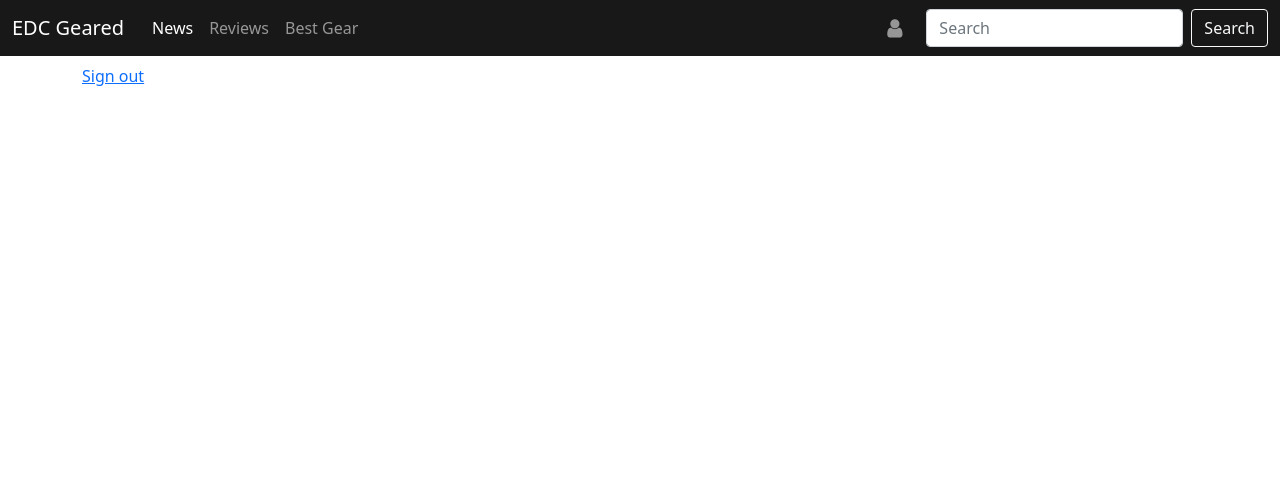
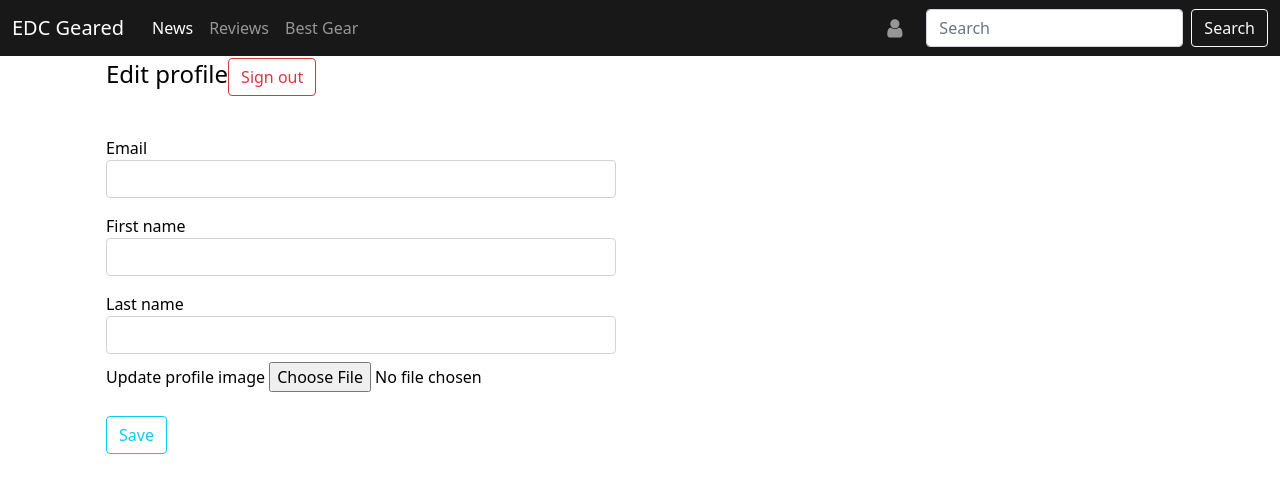
Before and after one commit to PLajus/edc-geared, a Flask app: template edcgeared/templates/settings.html in a window 1280 px wide. Shown: the top 493 px of the page. Run offline with Flask 2, Linux system fonts and the light colour scheme; the template is opened without the code that fills it: values that come from a table or form of the project are taken from there, others are empty; some libraries are stand-ins or nearby versions.

Commit message:
feat: add user profile update

```diff
--- a/edcgeared/forms.py
+++ b/edcgeared/forms.py
@@ -1,8 +1,9 @@
 from flask_wtf import FlaskForm
+from flask_wtf.file import FileField, FileAllowed
+from flask_login import current_user
 from wtforms import StringField, PasswordField, SubmitField, BooleanField
 from wtforms.validators import Email, EqualTo, InputRequired, Length, ValidationError
 from edcgeared.models import User
-
 class RegistrationForm(FlaskForm):
 
     """User registration form"""
@@ -33,3 +34,24 @@ class LoginForm(FlaskForm):
     remember = BooleanField('Remember me')
 
     submit = SubmitField("Sign in")
+
+class UpdateProfileForm(FlaskForm):
+
+    """User account update form"""
+
+    email = StringField('Email', validators=[InputRequired(), Email()])
+
+    first_name = StringField('First name', validators=[InputRequired(), Length(min=1, max=30)])
+    last_name = StringField('Last name', validators=[InputRequired(), Length(min=1, max=30)])
+
+    image = FileField('Update profile image', validators=[FileAllowed(['jpg', 'png'])])
+
+    submit = SubmitField("Save")
+
+    def validate_email(self, email):
+        """Check if email is taken when user changes email"""
+
+        if email.data != current_user.email:
+            user = User.query.filter_by(email=email.data).first()
+            if user:
+                raise ValidationError('Email is already taken.')
--- a/edcgeared/models.py
+++ b/edcgeared/models.py
@@ -16,7 +16,7 @@ class User(db.Model, UserMixin):
     first_name = db.Column(db.String(120), nullable=False)
     last_name = db.Column(db.String(120), nullable=False)
     password = db.Column(db.String(60), nullable=False)
-    image_file = db.Column(db.String(20), nullable=False, default="'default.jpg")
+    image_file = db.Column(db.String(20), nullable=False, default="default.jpg")
     posts = db.relationship('Post', backref='author', lazy=True)
 
     def __repr__(self):
--- a/edcgeared/templates/settings.html
+++ b/edcgeared/templates/settings.html
@@ -1,8 +1,70 @@
 {% extends "layout.html" %} {% block content %}
 <body>
-  <h1>{{ current_user.email }}</h1>
-  <div>
-    <a href="{{ url_for('logout') }}">Sign out</a>
+  <div class="content-section">
+    <legend class="container text-bold mb-3 text-right d-flex">
+      Edit profile
+      <span class="">
+        <!-- TODO: Fix alignment -->
+        <a
+          class="btn btn-outline-danger"
+          href="{{ url_for('logout') }}"
+          role="button"
+          >Sign out</a
+        >
+      </span>
+    </legend>
+    <div class="media container">
+      <img class="rounded-circle account-img" src="{{ image_file }}" />
+    </div>
+    <div class="container d-flex justify-content-right row row-cols-2">
+      <form method="POST" action="" enctype="multipart/form-data">
+        {{ form.hidden_tag() }}
+        <fieldset class="form-group">
+          <div class="form-group mb-3">
+            {{ form.email.label(class="form-control-label") }} {% if
+            form.email.errors %} {{ form.email(class="form-control is-invalid")
+            }}
+            <div class="invalid-feedback">
+              {% for error in form.email.errors %}
+              <span>{{error}}</span>
+              {% endfor %}
+            </div>
+            {% else %} {{form.email(class="form-control")}} {% endif %}
+          </div>
+          <div class="form-group mb-3">
+            {{ form.first_name.label(class="form-control-label") }} {% if
+            form.first_name.errors %} {{ form.first_name(class="form-control
+            is-invalid") }}
+            <div class="invalid-feedback">
+              {% for error in form.first_name.errors %}
+              <span>{{error}}</span>
+              {% endfor %}
+            </div>
+            {% else %} {{form.first_name(class="form-control")}} {% endif %}
+          </div>
+          <div class="form-group mb-2">
+            {{ form.last_name.label(class="form-control-label") }} {% if
+            form.last_name.errors %} {{ form.last_name(class="form-control
+            is-invalid") }}
+            <div class="invalid-feedback">
+              {% for error in form.last_name.errors %}
+              <span>{{error}}</span>
+              {% endfor %}
+            </div>
+            {% else %} {{form.last_name(class="form-control")}} {% endif %}
+          </div>
+          <div class="form-group mb-2">
+            {{ form.image.label() }} {{ form.image(class="form-control-file") }}
+            {% if form.image.errors %} {% for error in form.image.errors %}
+            <span class="text-danger"> {{ error }} </span>
+            {% endfor %} {% endif %}
+          </div>
+        </fieldset>
+        <div class="form-group pb-3 pt-3">
+          {{ form.submit(class="btn btn-outline-info")}}
+        </div>
+      </form>
+    </div>
   </div>
 </body>
 {% endblock content %}
```
Also changed, not shown: edcgeared/routes.py (+51 -28 lines).
